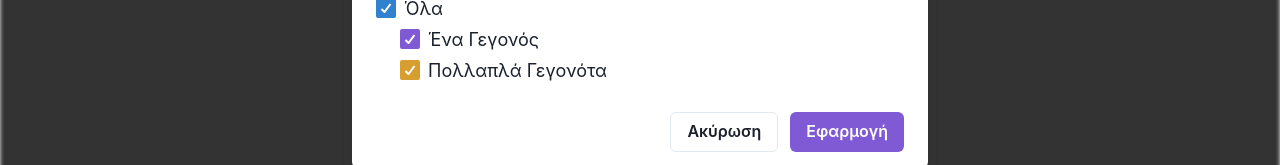
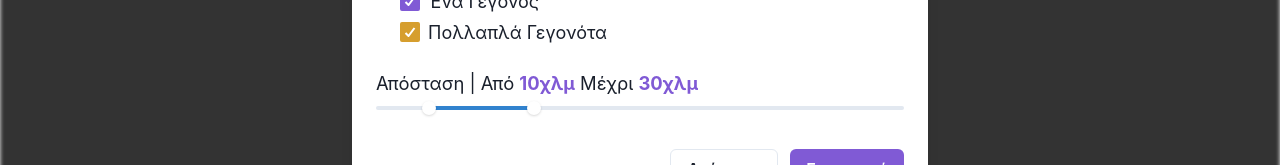
Before and after one commit to dmarakom6/more.com.live, a React (Vite) app in the folder frontend/: page / in a window 1280 px wide. Both pictures are taken after a click on the button "Φίλτρο". Shown: the part 354-519 px from the top of the page. Built offline with nearby package versions, Linux system fonts and the light colour scheme.

Commit message:
Distance Slider (FilterModal component)

```diff
--- /dev/null
+++ b/frontend/src/components/FilterModal/DistanceSlider/DistanceSlider.jsx
@@ -0,0 +1,38 @@
+import {
+    RangeSlider,
+    RangeSliderTrack,
+    RangeSliderFilledTrack,
+    RangeSliderThumb,
+    Text
+} from '@chakra-ui/react'
+
+import { useState } from "react"
+
+export default function DistanceSlider() {
+    const [sliderValues, setSliderValues] = useState([10, 30]); // initial values can be adjusted
+
+    const handleSliderChangeEnd = (val) => {
+        setSliderValues(val);
+        // console.log(val);
+    };
+
+    return (
+        <>
+            <Text fontSize="1.15rem">Απόσταση | Από <b style={{ color: "#805AD5" }}>{sliderValues[0]}χλμ</b> Μέχρι <b style={{ color: "#805AD5" }}>{sliderValues[1]}χλμ</b></Text>
+            <RangeSlider
+                aria-label={['min', 'max']}
+                onChangeEnd={handleSliderChangeEnd}
+                defaultValue={sliderValues}
+                min={0} // minimum value can be adjusted
+                max={100} // maximum value can be adjusted
+            >
+                <RangeSliderTrack>
+                    <RangeSliderFilledTrack />
+                </RangeSliderTrack>
+                <RangeSliderThumb index={0} />
+                <RangeSliderThumb index={1} />
+            </RangeSlider>
+
+        </>
+    );
+}
--- /dev/null
+++ b/frontend/src/components/FilterModal/DistanceSlider/index.jsx
@@ -0,0 +1,3 @@
+import DistanceSlider from "./DistanceSlider"
+
+export default DistanceSlider
--- a/frontend/src/components/FilterModal/FitlerModal.jsx
+++ b/frontend/src/components/FilterModal/FitlerModal.jsx
@@ -3,6 +3,7 @@ import { FaFilter } from "react-icons/fa";
 import { useState } from "react"
 
 import EventCheckbox from "./EventCheckbox";
+import DistanceSlider from "./DistanceSlider/DistanceSlider";
 
 export default function FilterModal() {
 
@@ -34,10 +35,12 @@ export default function FilterModal() {
                     <ModalCloseButton />
                     <ModalBody>
                         <EventCheckbox />
+                        <br />
+                        <DistanceSlider />
                     </ModalBody>
                     <ModalFooter>
                         <Stack direction="row" pl={6} mt={1} spacing={3}>
-                            <Button variant="outline">Ακύρωση</Button>
+                            <Button variant="outline" onClick={onClose}>Ακύρωση</Button>
                             <Button colorScheme="purple">Εφαρμογή</Button>
                         </Stack>
                     </ModalFooter>
```
